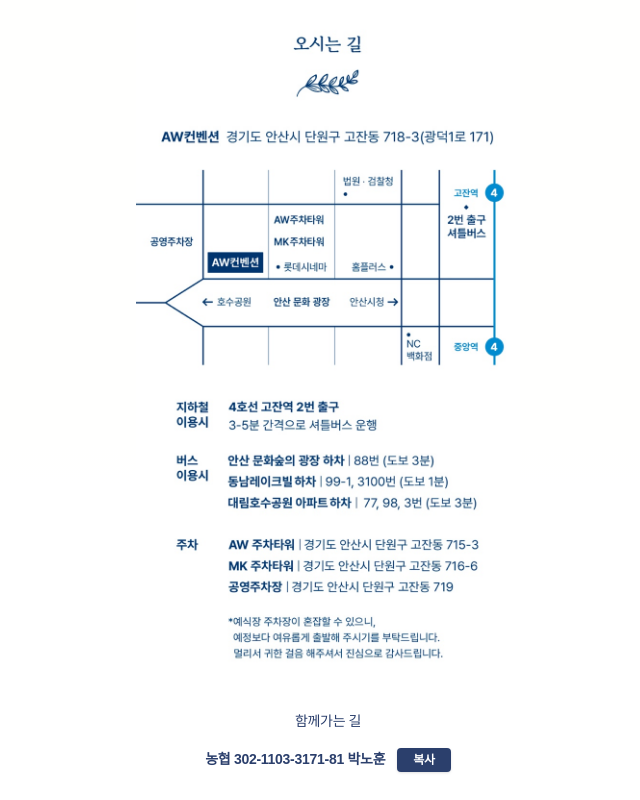
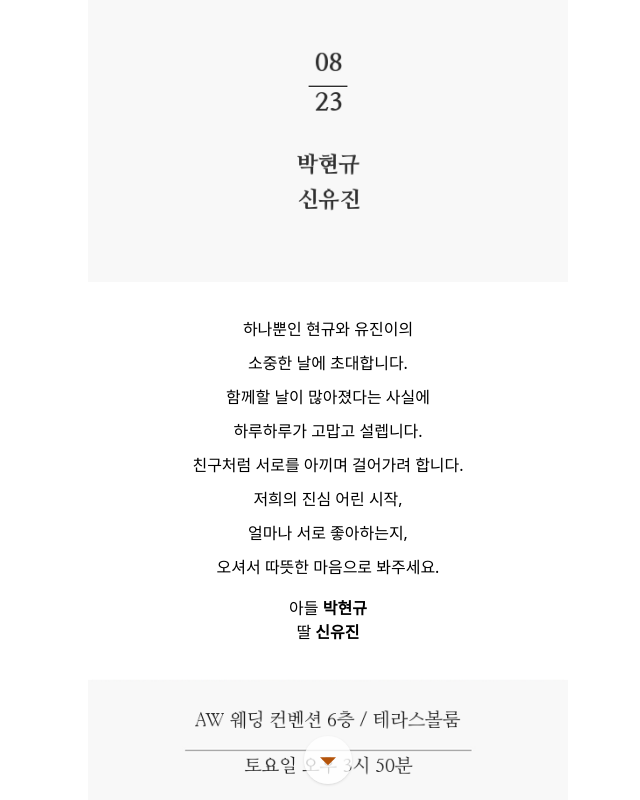
Before and after one commit to gueingg/wedding_invitation, a Next.js app: page / in a window 1280 px wide. Both pictures are taken after a click on the button "다음". Shown: the whole page, without its empty margins (312-952 px from the left). Built offline with nearby package versions, Linux system fonts and the light colour scheme; a web font is replaced by a local one.

Commit message:
fix: page add caption

```diff
--- a/src/app/page.tsx
+++ b/src/app/page.tsx
@@ -6,7 +6,16 @@ export default function InvitationPage() {
   const withPrefix = (path: string) =>
     process.env.NODE_ENV === 'production' ? `/wedding_invitation${path}` : path;
 
-  const photos = [{ src: '/skin_info.png', caption: '' }];
+  const photos = [
+    {
+      src: 'https://cloud.bojagicard.com/scene/si/sinyu999/dfc45045965aac0b4fbc55c4cf41bd49.jpg',
+      caption: '',
+    },
+    {
+      src: '/skin_info.png',
+      caption: `${'<div class="text-center space-y-2 leading-relaxed"><p>함께할 날이 많아졌다는 사실에</p><p>하루하루가 고맙고 설렙니다.</p><p>친구처럼 서로를 아끼며 걸어가려 합니다.</p><p>저희의 진심 어린 시작,</p><p>얼마나 서로 좋아하는지,</p><p>오셔서 따뜻한 마음으로 봐주세요.</p></div><div class="mt-10 text-base text-center space-y-1"><p><span class="mx-1 text-gray-500">아들</span><span class="font-bold">박현규</span></p><p><span class="mx-1 text-gray-500">딸</span><span class="font-bold">신유진</span></p></div>'}`,
+    },
+  ];
 
   const [current, setCurrent] = useState(0);
 
@@ -49,7 +58,7 @@ export default function InvitationPage() {
   }, [current, goTo, photos.length]);
 
   return (
-    <main className="relative w-full min-h-[100dvh] overflow-hidden bg-gradient-to-b from-amber-50 to-white">
+    <main className="relative w-full min-h-[100dvh] overflow-hidden">
       {[...photos, { isInfo: true }].map((photo, idx) => (
         <div
           key={idx}
@@ -81,45 +90,69 @@ export default function InvitationPage() {
                 margin: '0 auto',
               }}
             >
-              {/* 슬라이드 이미지 */}
+              {/* 캡션 표기 */}
+              {photo.caption && photo.caption.trim() !== '' ? (
                 <div
                   id="scene_slider"
-                style={{
-                  position: 'relative',
-                  width: '100%',
-                  aspectRatio: '799/1400',
+                  className="relative w-full aspect-[799/1400] justify-center items-center flex flex-col pt-40"
+                >
+                  {/* 위쪽 문구 */}
+                  <div
+                    className="max-w-[300px] mx-auto text-ml text-center mb-4 w-full"
+                    dangerouslySetInnerHTML={{
+                      __html: `
+                      <div class="text-center space-y-2 leading-relaxed">
+                        <p>하나뿐인 현규와 유진이의</p>
+                        <p>소중한 날에 초대합니다.</p>
+                        <p>함께할 날이 많아졌다는 사실에</p>
+                        <p>하루하루가 고맙고 설렙니다.</p>
+                        <p>친구처럼 서로를 아끼며 걸어가려 합니다.</p>
+                        <p>저희의 진심 어린 시작,</p>
+                        <p>얼마나 서로 좋아하는지,</p>
+                        <p>오셔서 따뜻한 마음으로 봐주세요.</p>
+                      </div>
+                    `,
                     }}
+                  />
+                  {/* 아래쪽 가족소개 */}
+                  <div
+                    className="max-w-[300px] mx-auto text-base text-center space-y-1"
+                    dangerouslySetInnerHTML={{
+                      __html: `
+                      <div>
+                        <p>아들 <span class="font-bold">박현규</span></p>
+                        <p>딸 <span class="font-bold">신유진</span></p>
+                      </div>
+                    `,
+                    }}
+                  />
+                </div>
+              ) : (
+                // 슬라이드 이미지
+                <div
+                  id="scene_slider"
+                  className="relative w-full aspect-[799/1400] overflow-hidden"
                 >
                   <Image
-                  className="scene_photo"
-                  src="https://cloud.bojagicard.com/scene/si/sinyu999/dfc45045965aac0b4fbc55c4cf41bd49.jpg"
+                    className="object-cover blur-none block"
+                    src={withPrefix(photo.src)}
                     alt="슬라이드 이미지"
                     fill
-                  style={{
-                    filter: 'blur(0px)',
-                    objectFit: 'cover',
-                    display: 'block',
-                  }}
                     unoptimized
                     quality={100}
                     priority
-                  sizes="(max-width: 480px) 100vw, 480px"
+                    sizes="(max-width: 535px) 100vw, 795px"
                   />
                 </div>
+              )}
+
               {/* 스킨 PNG (반투명 오버레이 등) */}
               <Image
+                className="absolute inset-0 object-cover"
                 id="skin_png"
                 src={withPrefix('/103.png')}
                 alt="스킨 PNG"
                 fill
-                style={{
-                  position: 'absolute',
-                  top: 0,
-                  left: 0,
-                  zIndex: 10,
-                  pointerEvents: 'none',
-                  objectFit: 'cover',
-                }}
                 priority={false}
                 unoptimized
                 quality={100}
@@ -131,11 +164,8 @@ export default function InvitationPage() {
                 src={withPrefix('/skin_info.png')}
                 alt="스킨 인포"
                 fill
+                className="absolute inset-0 z-20"
                 style={{
-                  position: 'absolute',
-                  top: 0,
-                  left: 0,
-                  zIndex: 20,
                   pointerEvents: 'none',
                   objectFit: 'cover',
                 }}
@@ -152,7 +182,7 @@ export default function InvitationPage() {
                 className="relative w-full max-w-lg mx-auto overflow-hidden flex-shrink"
                 style={{
                   aspectRatio: '799/1400',
-                  maxHeight: '100vh', // 화면의 55%까지만 이미지가 차지
+                  maxHeight: '100vh',
                   minHeight: '120px',
                 }}
               >
@@ -184,11 +214,31 @@ export default function InvitationPage() {
                     letterSpacing: '-0.02em',
                   }}
                 >
-                  농협 302-1103-3171-81 박노훈
+                  신랑 혼주 : 농협 302-1103-3171-81 박노훈
                   <button
                     className="ml-3 px-4 py-1 text-white rounded shadow text-xs bg-[#2b3f6c] hover:bg-[#204080]"
                     onClick={() => {
                       navigator.clipboard.writeText('농협 3021103317181');
+                      alert('계좌번호가 복사되었습니다.');
+                    }}
+                  >
+                    복사
+                  </button>
+                </p>
+                <p
+                  className="font-semibold text-sm  mb-2 text-center"
+                  style={{
+                    color: '#2b3f6c',
+                    fontFamily:
+                      "'Noto Sans KR', 'Apple SD Gothic Neo', 'Malgun Gothic', sans-serif",
+                    letterSpacing: '-0.02em',
+                  }}
+                >
+                  신부 혼주: 우리 245-0348-0312-011 신현걸
+                  <button
+                    className="ml-3 px-4 py-1 text-white rounded shadow text-xs bg-[#2b3f6c] hover:bg-[#204080]"
+                    onClick={() => {
+                      navigator.clipboard.writeText('우리 2450348031211');
                       alert('계좌번호가 복사되었습니다.');
                     }}
                   >
```
Lines whose indentation alone changed are shown as unchanged.
